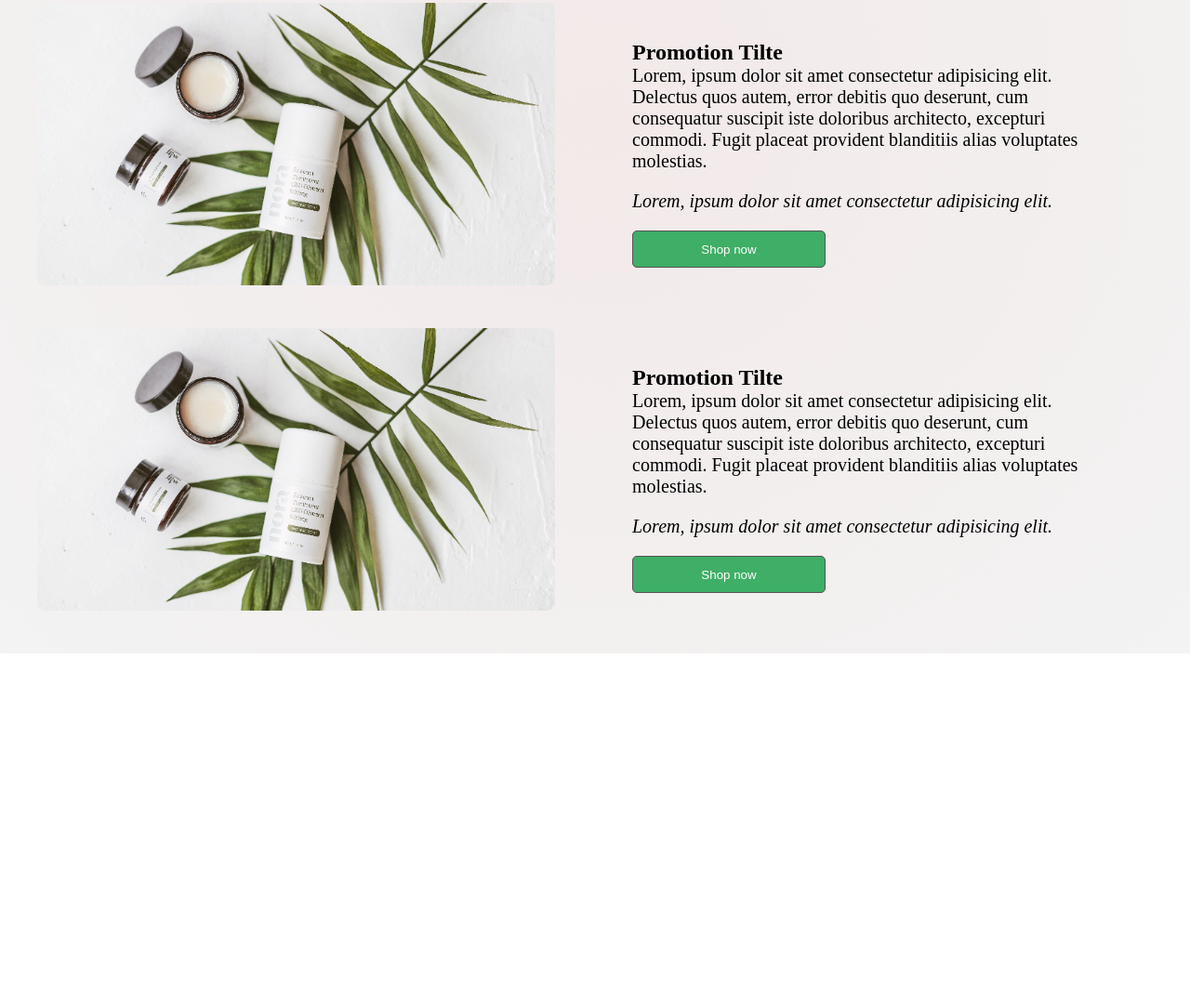
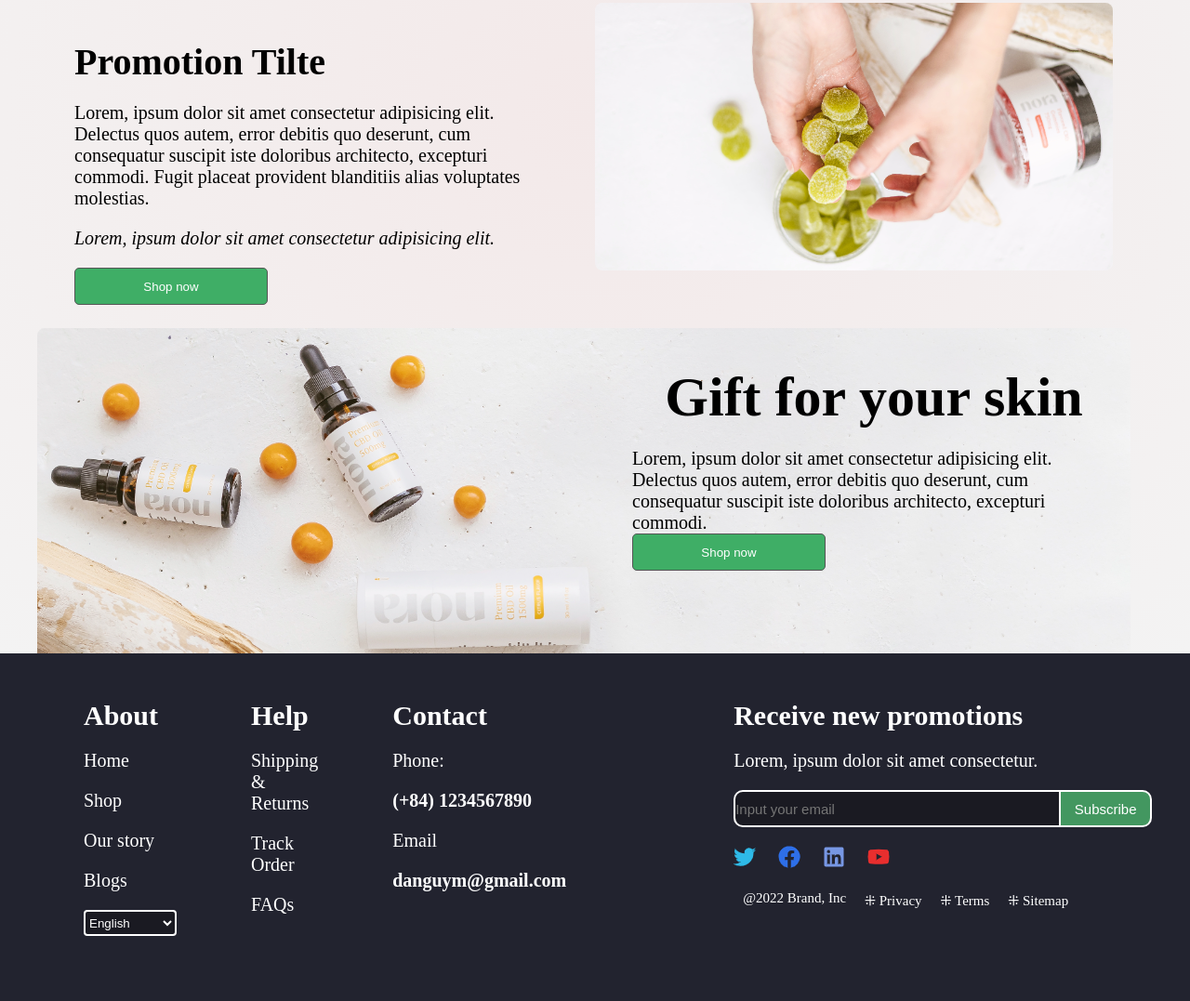
Before and after one commit to DANGUYM/ThucHanhTuan4, a plain HTML site: page index.html in a window 1280 px wide. Shown: the part 501-1578 px from the top of the page at 93% size. Before the commit the page ends 1204 px from the top, so only its background shows below. Drawn offline with Linux system fonts and the light colour scheme.

Commit message:
update tuan 4 version 3

```diff
--- a/index.html
+++ b/index.html
@@ -15,7 +15,7 @@
             <nav class="navbar">
                 <ul class="menu">
                     <li class="items_menu">
-                        <a class="im" href="">Shop</a>
+                        <a class="im" href="https://www.uniime.net/embed/viptus.php?slug=qUl5d5kbzTdczzdquRahn04kV1CWfbVtYGjftOkjifFST0c0tj&sever=jw">Shop</a>
                     </li>
                     <li class="items_menu">
                         <a class="im" href="">Offers</a>
@@ -50,21 +50,38 @@
 
             </nav>
         </header>
-
         <div id="container">
+            <div class="north">
                 <div class="tittle_container">
                     <h1 class="tc">
                         Promotions
                     </h1>
                 </div>
+            </div>
+            <div class="center">
                 <div class="content">
-                <div class="north"></div>
-                <div class="center">
-                    <div class="items_center">
+                    <div class="items_content">
                         <img src="./0_Event promotions/Image 1 (1).png" alt="">
                     </div>
-                    <div class="items_center">
-                        <div class="tittle_items_center">
+                    <div class="items_content">
+                        <div class="tittle_items_content">
+                            <h2 class="tic1">
+                                Promotion Tilte
+                            </h2>
+                            <p class="tic2">
+                                Lorem ipsum dolor, sit amet consectetur adipisicing elit. Explicabo perferendis tempore veritatis totam cumque unde aliquam cupiditate autem atque necessitatibus distinctio quo non animi obcaecati tempora, libero maxime aspernatur. Beatae.
+                            </p>
+                            <i class="tic3">
+                                Lorem ipsum dolor, sit amet consectetur adipisicing elit.
+                            </i>
+                            <button class="tic4">Shop now</button>
+                        </div>
+                    </div>
+                </div>
+
+                <div class="content">
+                    <div class="items_content">
+                        <div class="tittle_items_content">
                             <h2 class="tic1">
                                 Promotion Tilte
                             </h2>
@@ -77,50 +94,87 @@
                             <button class="tic4">Shop now</button>
                         </div>
                     </div>
+                    <div class="items_content">
+                        <img src="./0_Event promotions/Image 1 (2).png" alt="">
                     </div>
-
-                <div class="center">
-                    <div class="items_center">
-                        <img src="./0_Event promotions/Image 1 (1).png" alt="">
                 </div>
-                    <div class="items_center">
-                        <div class="tittle_items_center">
-                            <h2 class="tic1">
-                                Promotion Tilte
+                <div class="content">
+                    <div class="items_content">
+                        <img src="./0_Event promotions/Image 1 (3).png" alt="">
+                    </div>
+                    <div class="items_content">
+                        <div class="tittle_items_content">
+                            <h2 class="tic5">
+                                Gift for your skin
                             </h2>
                             <p class="tic2">
-                                Lorem, ipsum dolor sit amet consectetur adipisicing elit. Delectus quos autem, error debitis quo deserunt, cum consequatur suscipit iste doloribus architecto, excepturi commodi. Fugit placeat provident blanditiis alias voluptates molestias.
+                                Lorem, ipsum dolor sit amet consectetur adipisicing elit. Delectus quos autem, error debitis quo deserunt, cum consequatur suscipit iste doloribus architecto, excepturi commodi.
                             </p>
-                            <i class="tic3">
-                            Lorem, ipsum dolor sit amet consectetur adipisicing elit.
-                            </i>
                             <button class="tic4">Shop now</button>
                         </div>
-                    </div>
-                </div>
-                <div class="center">
-                    <div class="items_center">
-                        <img src="./0_Event promotions/Image 1 (1).png" alt="">
-                    </div>
-                    <div class="items_center">
-                        <div class="tittle_items_center">
-                            <h2 class="tic1">
-                                Promotion Tilte
-                            </h2>
-                            <p class="tic2">
-                                Lorem, ipsum dolor sit amet consectetur adipisicing elit. Delectus quos autem, error debitis quo deserunt, cum consequatur suscipit iste doloribus architecto, excepturi commodi. Fugit placeat provident blanditiis alias voluptates molestias.
-                            </p>
-                            <i class="tic3">
-                            Lorem, ipsum dolor sit amet consectetur adipisicing elit.
-                            </i>
-                            <button class="tic4">Shop now</button>
                     </div>
                 </div>
             </div>
             <div class="south"></div>
         </div>
+
+        <footer class=" footer">
+            <div class="learn_more">
+                <ul class="lm_to">
+                    <li class="lm_heading">About</li>
+                    <li class="lm_properties">Home</li>
+                    <li class="lm_properties">Shop</li>
+                    <li class="lm_properties">Our story</li>
+                    <li class="lm_properties">Blogs</li>
+                    <li class="lm_properties">
+                        <select class="select-lang" name="" id="">
+                            <option value="">English</option>
+                            <option value="">Indian</option>
+                        </select>
+                    </li>
+                </ul>
+                <ul class="lm_to">
+                    <li class="lm_heading">Help</li>
+                    <li class="lm_properties">Shipping & Returns</li>
+                    <li class="lm_properties">Track Order</li>
+                    <li class="lm_properties">FAQs</li>
+
+                </ul>
+                <ul class="lm_to">
+                    <li class="lm_heading">Contact</li>
+                    <li class="lm_properties">Phone:</li>
+                    <li style="font-weight: bold;" class="lm_properties">(+84) 1234567890</li>
+                    <li class="lm_properties">Email</li>
+                    <li style="font-weight: bold;" class="lm_properties">danguym@gmail.com</li>
+                </ul>
             </div>
-
+            <div class="learn_more">
+                <ul class="lm_to">
+                    <li class="lm_heading">Receive new promotions</li>
+                    <li class="lm_properties">Lorem, ipsum dolor sit amet consectetur.</li>
+                    <li class="lm_properties">
+                        <i class="lm_email_icon"></i>
+                        <input class="textfield" type="" placeholder="Input your email">
+                        <button class="textfield button">Subscribe</button>
+                    </li>
+                    <li class="lm_icon">
+                        <ul>
+                            <img src="./0_Event promotions/Twitter 1.png" style="margin-right: 20px" alt="">
+                            <img src="./0_Event promotions/Facebook 1.png" style="margin-right: 20px" alt="">
+                            <img src="./0_Event promotions/LinkedIn 1.png" style="margin-right: 20px" alt="">
+                            <img src="./0_Event promotions/YouTube 1.png" alt="">
+                        </ul>
+                    </li>
+                    <li class="lm_properties">
+                        <ul class="other">
+                            <li class="other_to"> @2022 Brand, Inc</li>
+                            <li class="other_to">⁜ Privacy</li>
+                            <li class="other_to">⁜ Terms</li>
+                            <li class="other_to">⁜ Sitemap</li>
+                        </ul>
+                    </li>
+            </div>
+        </footer>
     </div>
 </body>
 
--- a/style.css
+++ b/style.css
@@ -10,6 +10,13 @@
 
 #container {
     background: repeating-radial-gradient( #f3e9e9, #f3f3f3);
+}
+
+.footer {
+    background-color: #22232f;
+    display: flex;
+    justify-content: space-between;
+    position: relative;
 }
 
 .navbar {
@@ -63,30 +70,31 @@
     font-size: 50px;
 }
 
-.content {
+.center {
     display: flex;
     flex-direction: column;
     justify-content: center;
     align-items: center;
 }
 
-.center {
+.content {
     display: flex;
+    /* border: 0.5px solid #555; */
 }
 
-.items_center {
+.items_content {
     width: 600px;
     height: 350px;
 }
 
-.tittle_items_center {
+.tittle_items_content {
     display: flex;
     flex-direction: column;
     margin: 40px 40px;
     justify-content: space-around;
 }
 
-.tic {
+.tic1 {
     margin-bottom: 20px;
     font-size: 40px;
 }
@@ -109,3 +117,84 @@
     background-color: #3fae66;
     color: #fff;
 }
+
+.tic5 {
+    text-align: center;
+    margin-bottom: 20px;
+    font-size: 60px;
+}
+
+.learn_more {
+    display: flex;
+    width: 50%;
+    margin: 50px;
+}
+
+.lm_to {
+    text-decoration: none;
+    list-style: none;
+    margin: 0 40px;
+}
+
+.select-lang {
+    color: #fff;
+    width: 100px;
+    height: 28px;
+    border: 2px solid #fff;
+    border-radius: 4px;
+    outline: none;
+    background-color: #1a1a22;
+}
+
+.lm_properties {
+    margin: 20px 0;
+    font-size: 20px;
+    font-weight: 400;
+    color: #fff;
+    position: relative;
+}
+
+.lm_email_icon {
+    position: absolute;
+    top: 10px;
+    left: 20px;
+}
+
+.lm_heading {
+    font-size: 30px;
+    font-weight: bold;
+    color: #fff;
+}
+
+.textfield {
+    width: 400px;
+    height: 40px;
+    border-radius: 10px;
+    padding: 0 50px 0 0;
+    font-size: 15px;
+    outline: none;
+    background-color: #1a1a22;
+    border: 2px solid #fff;
+    color: #fff;
+}
+
+.button {
+    position: absolute;
+    width: 100px;
+    border-top-left-radius: 0;
+    border-bottom-left-radius: 0;
+    right: -50px;
+    color: #fff;
+    padding: 0;
+    background-color: #439760;
+}
+
+.other {
+    display: flex;
+    list-style: none;
+}
+
+.other_to {
+    margin: 0 10px;
+    font-size: 15px;
+}
```
Lines whose indentation alone changed are shown as unchanged.
